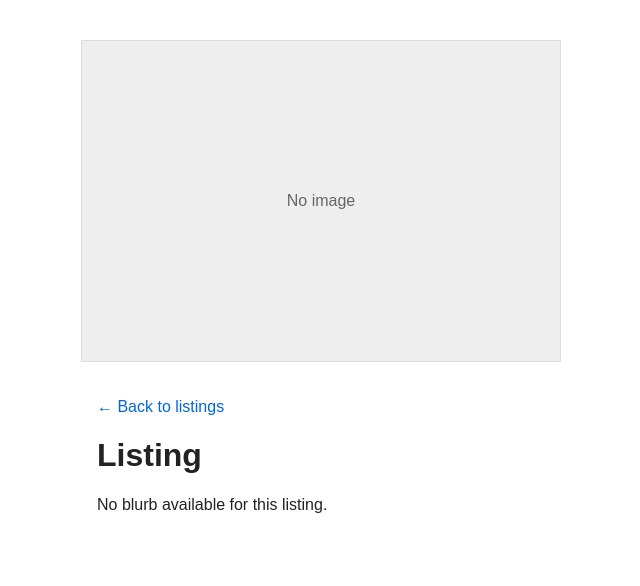
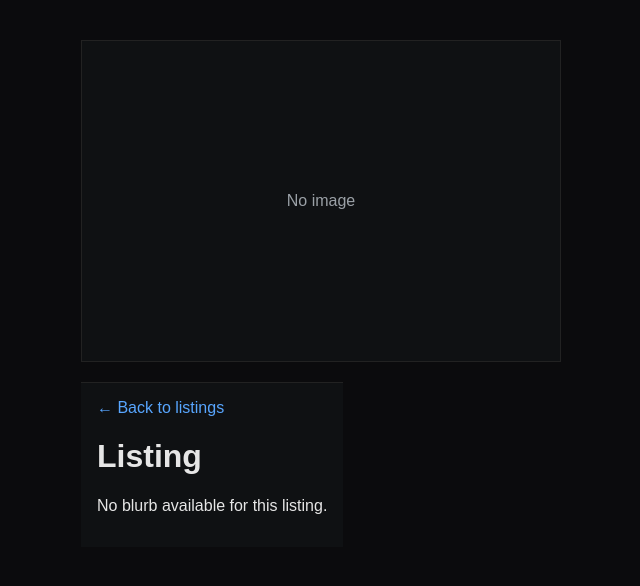
Before and after one commit to KnotATypo/Rent-Finder, a Flask app: template src/rent_finder/templates/listing.html in a window 1280 px wide. Shown: the top 586 px of the page, without its empty margins (109-749 px from the left). Run offline with Flask 3, Linux system fonts and the light colour scheme; the template is opened without the code that fills it, so the values that code supplies are empty; parts of the project's set-up code (start-up, migrations or seed data) failed here and were passed over.

Commit message:
Dark mode

```diff
--- a/src/rent_finder/static/css/style.css
+++ b/src/rent_finder/static/css/style.css
@@ -1,9 +1,39 @@
+/* Theme variables */
+:root {
+    --bg: #ffffff;
+    --text: #222222;
+    --muted: #666666;
+    --accent: #0366d6;
+    --card-bg: #ffffff;
+    --border: #dddddd;
+    --hero-bg: #000000;
+    --control-bg: rgba(0, 0, 0, 0.4);
+    --control-color: #ffffff;
+    --dot-bg: rgba(255, 255, 255, 0.4);
+}
+
+/* Dark theme overrides */
+.dark {
+    --bg: #0b0b0d;
+    --text: #e6e6e6;
+    --muted: #9aa0a6;
+    --accent: #58a6ff;
+    --card-bg: #0f1113;
+    --border: #222222;
+    --hero-bg: #000000;
+    --control-bg: rgba(255, 255, 255, 0.12);
+    --control-color: #ffffff;
+    --dot-bg: rgba(255, 255, 255, 0.3);
+}
+
 body {
     font-family: Arial, sans-serif;
     max-width: 900px;
     margin: 40px auto;
     padding: 0 16px;
-    color: #222;
+    color: var(--text);
+    background: var(--bg);
+    transition: background-color 200ms ease, color 200ms ease;
 }
 
 ul {
@@ -16,7 +46,7 @@ li {
 }
 
 a {
-    color: #0366d6;
+    color: var(--accent);
     text-decoration: none;
 }
 
@@ -33,24 +63,26 @@ body .hero img {
     width: 100%;
     max-width: 100%;
     height: auto;
-    border: 1px solid #ccc;
+    border: 1px solid var(--border);
 }
 
 body .blurb {
     flex: 1;
     margin-top: 12px;
+    background: var(--card-bg);
+    padding: 0; /* listing page overrides will add padding where needed */
 }
 
 body .no-image {
     width: 100%;
     max-width: 100%;
     height: 320px;
-    background: #eee;
+    background: var(--card-bg);
     display: flex;
     align-items: center;
     justify-content: center;
-    color: #666;
-    border: 1px solid #ddd;
+    color: var(--muted);
+    border: 1px solid var(--border);
 }
 
 /* Listing-page specific: make hero-image fill the viewport on small screens */
@@ -66,7 +98,7 @@ body.listing-page .hero-image {
     display: flex;
     align-items: center;
     justify-content: center;
-    background: #000; /* letterbox background when image doesn't fill area */
+    background: var(--hero-bg); /* letterbox background when image doesn't fill area */
 }
 
 /* Show the whole image (no side cropping) */
@@ -100,8 +132,9 @@ body.listing-page .hero-image::after {
 
 /* keep the blurb visually separated */
 body.listing-page .blurb {
-    background: #fff;
+    background: var(--card-bg);
     padding: 16px;
+    border-top: 1px solid var(--border);
 }
 
 /* Prevent scraped inline wrappers from clipping the blurb on listing pages */
@@ -181,8 +214,8 @@ body.listing-page .hero {
     position: absolute;
     top: 50%;
     transform: translateY(-50%);
-    background: rgba(0, 0, 0, 0.4);
-    color: #fff;
+    background: var(--control-bg);
+    color: var(--control-color);
     border: none;
     width: 42px;
     height: 42px;
@@ -210,7 +243,7 @@ body.listing-page .hero {
     width: 10px;
     height: 10px;
     border-radius: 5px;
-    background: rgba(255, 255, 255, 0.4);
+    background: var(--dot-bg);
     border: none;
 }
 
--- a/src/rent_finder/templates/index.html
+++ b/src/rent_finder/templates/index.html
@@ -1,5 +1,5 @@
 <!doctype html>
-<html>
+<html class="dark">
 <head>
     <meta charset="utf-8"/>
     <meta name="viewport" content="width=device-width, initial-scale=1">
--- a/src/rent_finder/templates/listing.html
+++ b/src/rent_finder/templates/listing.html
@@ -1,5 +1,5 @@
 <!doctype html>
-<html>
+<html class="dark">
 <head>
     <meta charset="utf-8"/>
     <meta name="viewport" content="width=device-width, initial-scale=1">
```
